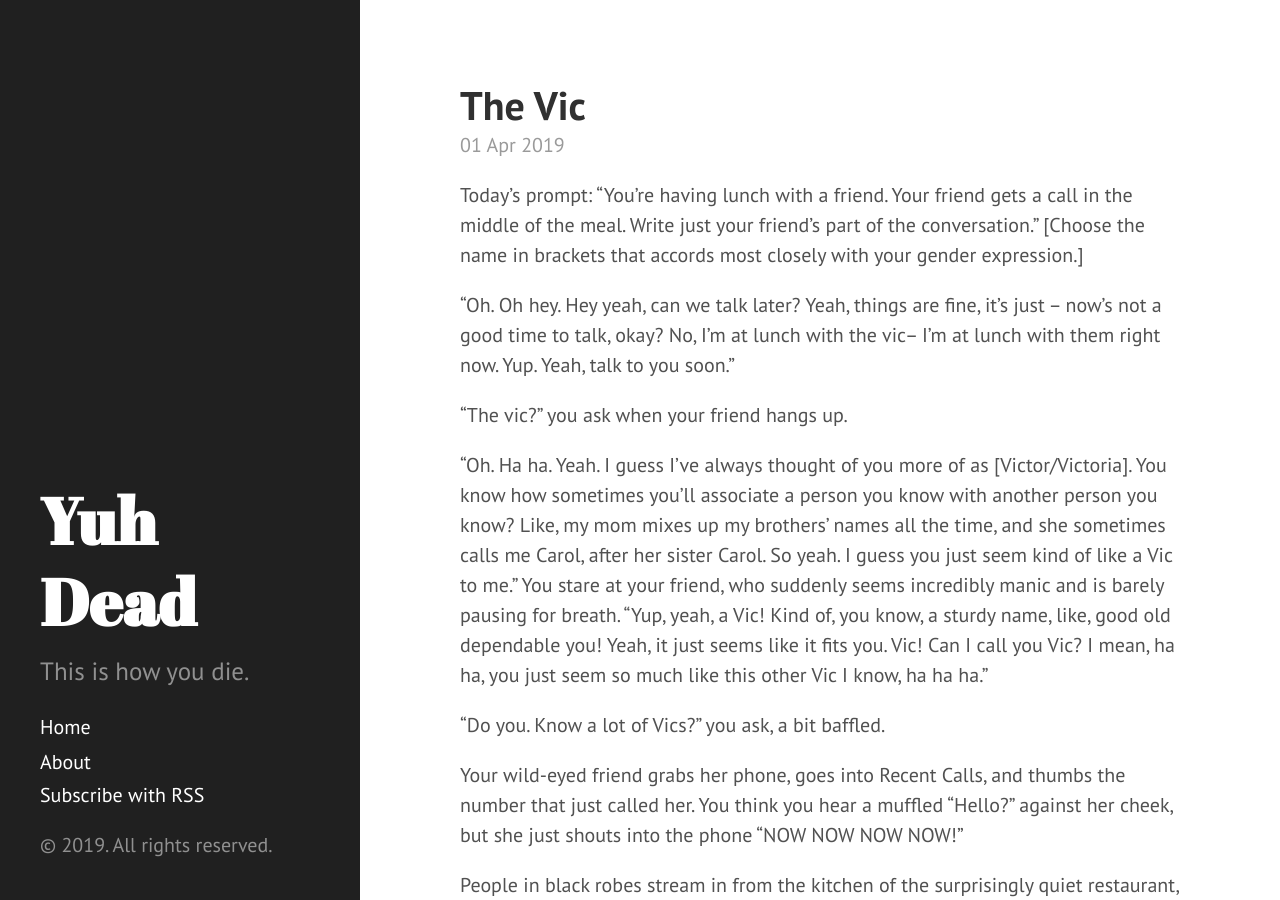
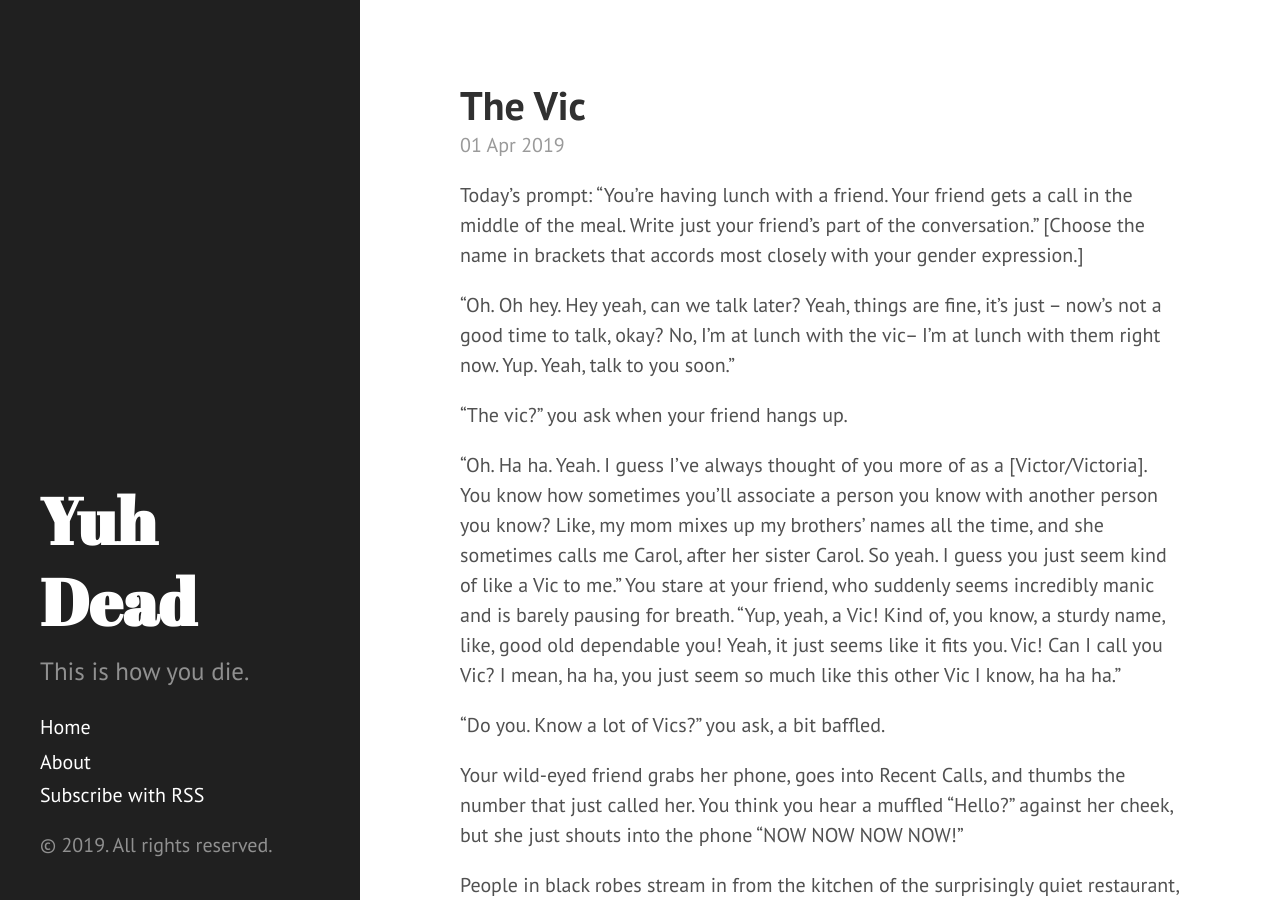
Before and after one commit to LoraV/LoraV.github.io, a Jekyll site: the page built from _posts/2019-04-01-lunch-call.markdown, in a window 1280 px wide and 900 px high. Built offline with Jekyll 4.4.1, drawn with Linux system fonts in a browser that asks for light colours.

```diff
--- a/_posts/2019-04-01-lunch-call.markdown
+++ b/_posts/2019-04-01-lunch-call.markdown
@@ -10,7 +10,7 @@ Today's prompt: "You're having lunch with a friend. Your friend gets a call in t
 
 "The vic?" you ask when your friend hangs up.
 
-"Oh. Ha ha. Yeah. I guess I've always thought of you more of as [Victor/Victoria]. You know how sometimes you'll associate a person you know with another person you know? Like, my mom mixes up my brothers' names all the time, and she sometimes calls me Carol, after her sister Carol. So yeah. I guess you just seem kind of like a Vic to me." You stare at your friend, who suddenly seems incredibly manic and is barely pausing for breath. "Yup, yeah, a Vic! Kind of, you know, a sturdy name, like, good old dependable you! Yeah, it just seems like it fits you. Vic! Can I call you Vic? I mean, ha ha, you just seem so much like this other Vic I know, ha ha ha."
+"Oh. Ha ha. Yeah. I guess I've always thought of you more of as a [Victor/Victoria]. You know how sometimes you'll associate a person you know with another person you know? Like, my mom mixes up my brothers' names all the time, and she sometimes calls me Carol, after her sister Carol. So yeah. I guess you just seem kind of like a Vic to me." You stare at your friend, who suddenly seems incredibly manic and is barely pausing for breath. "Yup, yeah, a Vic! Kind of, you know, a sturdy name, like, good old dependable you! Yeah, it just seems like it fits you. Vic! Can I call you Vic? I mean, ha ha, you just seem so much like this other Vic I know, ha ha ha."
 
 "Do you. Know a lot of Vics?" you ask, a bit baffled.
 
```
